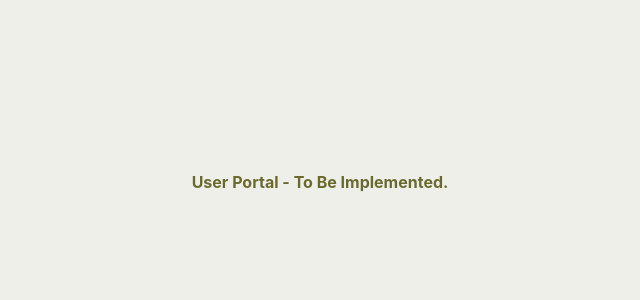
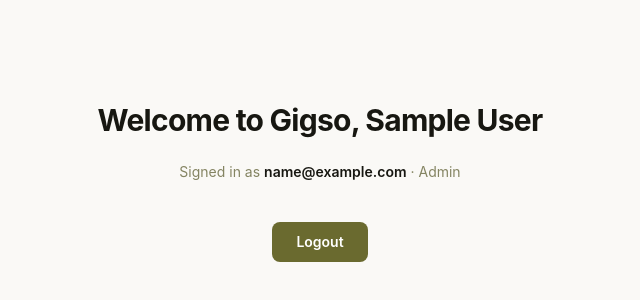
Before and after one commit to Amritha102004/Gigso, a React (Vite) app in the folder frontend/: page /home in a window 1280 px wide. Shown: the part 218-518 px from the top of the page, without its empty margins (320-960 px from the left). Built offline with nearby package versions, Linux system fonts and the light colour scheme; sample sign-in values are in the browser's storage.

Commit message:
added logout in user side

```diff
--- a/frontend/src/App.tsx
+++ b/frontend/src/App.tsx
@@ -12,6 +12,7 @@
 import AdminLayout from './components/admin/AdminLayout';
 import OwnersPage from './pages/admin/OwnersPage';
 import WorkersPage from './pages/admin/WorkersPage';
+import HomePage from './pages/user/HomePage';
 
 function App() {
   return (
@@ -34,9 +35,8 @@
             </Route>
           </Route>
 
-          {/* General Platform Authenticated Shell placeholder */}
           <Route path="/home" element={<ProtectedRoute />}>
-             <Route index element={<div className="flex bg-[#eeefe9] h-screen items-center justify-center p-8 text-primary font-bold">User Portal - To Be Implemented.</div>} />
+             <Route index element={<HomePage />} />
           </Route>
         </Routes>
       </BrowserRouter>
--- /dev/null
+++ b/frontend/src/pages/user/HomePage.tsx
@@ -0,0 +1,39 @@
+import React from 'react';
+import { useNavigate } from 'react-router-dom';
+import { useAuth } from '../../context/AuthContext';
+
+const HomePage: React.FC = () => {
+  const { user, logoutState } = useAuth();
+  const navigate = useNavigate();
+
+  const handleLogout = () => {
+    logoutState();
+    navigate('/login');
+  };
+
+  return (
+    <div className="min-h-screen bg-background flex flex-col items-center justify-center gap-6">
+      <h1 className="text-3xl font-bold text-textMain tracking-tight">
+        Welcome to Gigso
+        {user?.name ? `, ${user.name}` : ''}
+      </h1>
+
+      {user && (
+        <p className="text-secondary text-sm">
+          Signed in as <span className="font-semibold text-textMain">{user.email}</span>
+          {' · '}
+          <span className="capitalize">{user.role}</span>
+        </p>
+      )}
+
+      <button
+        onClick={handleLogout}
+        className="mt-4 px-6 py-2.5 bg-primary text-white text-sm font-semibold rounded-lg hover:bg-primary/90 transition-colors"
+      >
+        Logout
+      </button>
+    </div>
+  );
+};
+
+export default HomePage;
```
